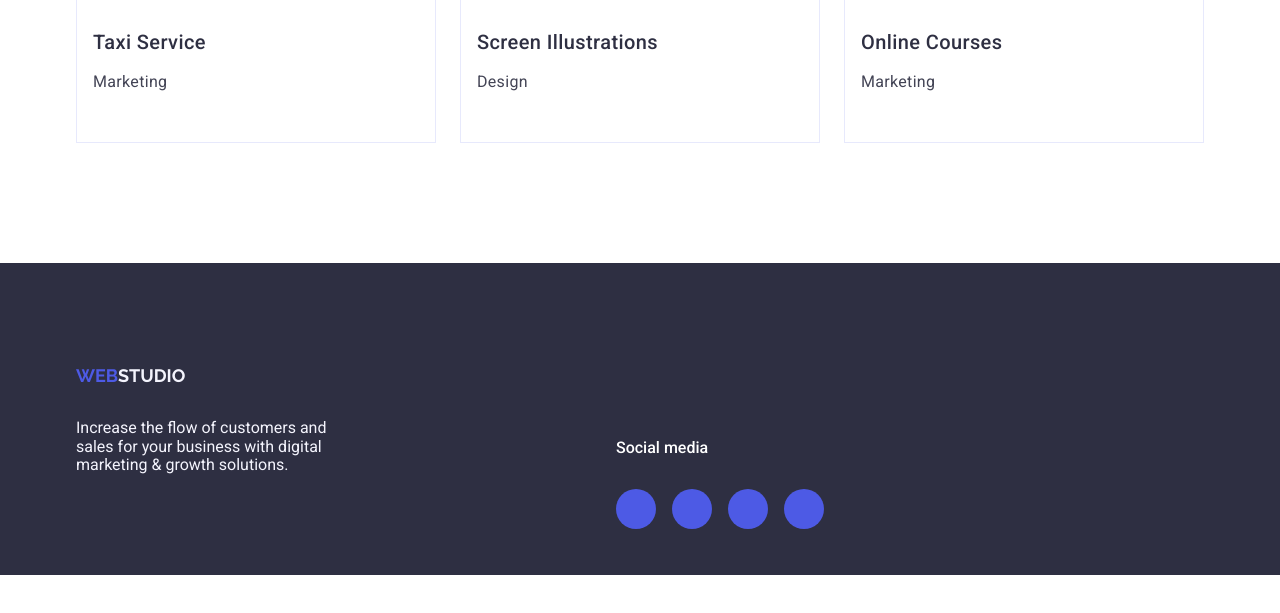
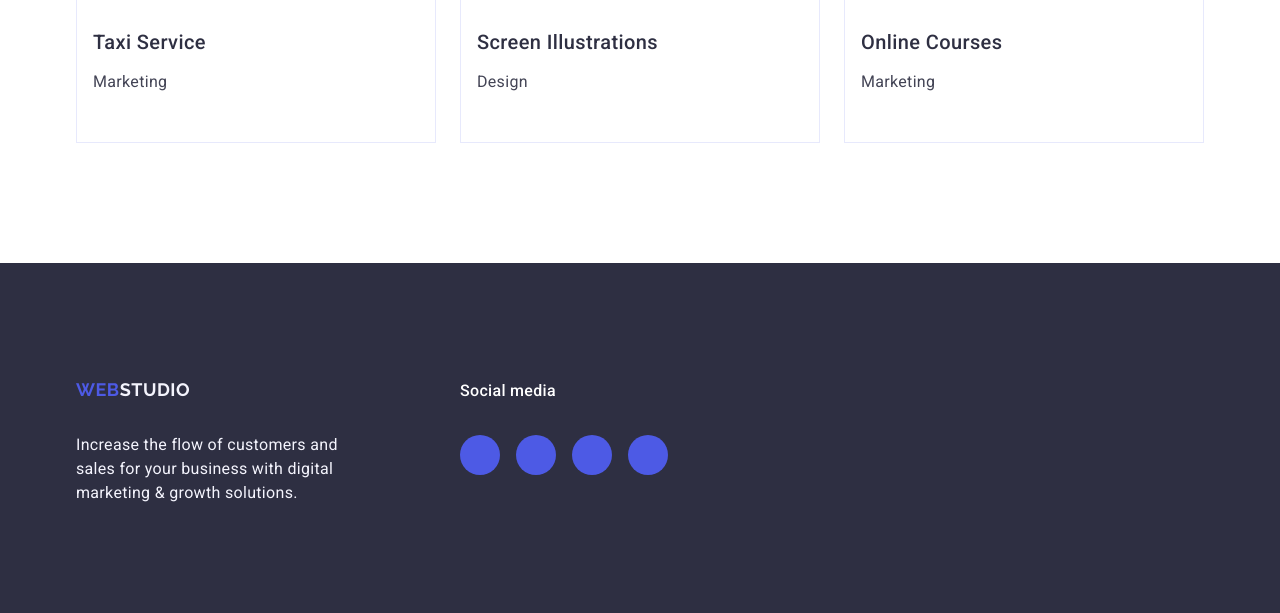
Before and after one commit to azuretigerstudios/goit-markup-hw-04, a plain HTML site: page index.html in a window 1280 px wide. Shown: the part 3109-3722 px from the top of the page. Before the commit the page ends 3684 px from the top, so only its background shows below. Drawn offline with nearby package versions, Linux system fonts and the light colour scheme.

Commit message:
update again

```diff
--- a/css/styles.css
+++ b/css/styles.css
@@ -399,76 +399,79 @@ a {
   color: #434455;
 }
 
-footer {
-  background-color: #2e2f42;
-  height: 312px;
+.footer {
+  background: #2e2f42;
+  padding-top: 100px;
+  padding-bottom: 100px;
 }
-
-.logo2 {
+.footer-container {
+  display: flex;
+  flex-direction: column;
+  align-items: flex-start;
+  margin-right: 120px;
+}
+.logo-footer {
   font-family: "Raleway", sans-serif;
   font-weight: 700;
   font-size: 18px;
-  line-height: 1.17;
-  letter-spacing: 3%;
-  text-decoration: none;
+  line-height: 117%;
+  letter-spacing: 0.03em;
+  text-transform: uppercase;
+  color: #4d5ae5;
+  margin-bottom: 16px;
+  display: inline-block;
 }
-
-.web2 {
-  color: #4d5ae5;
-}
-
-.studio2 {
+.logo-part-footer {
   color: #f4f4fd;
 }
-
 .footer-text {
+  font-weight: 400;
   font-size: 16px;
-  line-height: 1,5;
-  letter-spacing: 2%;
+  line-height: 150%;
+  letter-spacing: 0.02em;
   color: #f4f4fd;
+  max-width: 264px;
 }
-
-.footer-text2{
+.footer-social-media {
+  display: flex;
+  flex-direction: column;
+  align-items: flex-start;
+}
+.footer-social-list {
+  display: flex;
+  gap: 16px;
+  justify-content: center;
+  margin-top: 16px;
+}
+.footer-title {
   font-weight: 500;
   font-size: 16px;
-  line-height: 1,5;
-  letter-spacing: 2%;
-  color: #FFFFFF;
+  line-height: 150%;
+  letter-spacing: 0.02em;
+  color: #fff;
+  margin-bottom: 16px;
 }
-.footer-child1{
-  display: flex;
-  flex-direction: column;
-  width: 264px;
-  gap: 17.5px;
-  padding-top: 101.5px;
-  padding-bottom: 16px;
-}
-
-.footer-child2{
-  display: flex;
-  flex-direction: column;
-  gap: 16px;
-  width: 208px;
-  margin: 0;
-  margin-left: 540px;
-  margin-top: -100px;
-}
-.footer-icon{
-  display: flex;
-  width: 208px;
-  height: 40px;
-  gap: 16px;
-}
-
-.footer-icon .social-link{
-  display: flex;
+.icon-footer {
   width: 40px;
   height: 40px;
+}
+.social-link-footer {
+  width: 100%;
+  height: 100%;
   border-radius: 50%;
-  background-color: #4D5AE5;
+  display: flex;
+  justify-content: center;
+  align-items: center;
+  background-color: #4d5ae5;
+  transition: background-color 250ms cubic-bezier(0.4, 0, 0.2, 1);
 }
-
-.footer-icon .social-link:hover{
-  background-color: #31D0AA;
-  transition: transform 250ms cubic-bezier(0.4, 0, 0.2, 1);
+.social-link-footer:hover {
+  background-color: #31d0aa;
 }
+.social-link-footer:focus {
+  background-color: #31d0aa;
+}
+.footer-top {
+  display: flex;
+  align-items: baseline;
+}
--- a/index.html
+++ b/index.html
@@ -435,35 +435,43 @@
       </section>
     </main>
 
-    <footer class="footer-container">
-      <div class="container">
-        <div class="footer-child1">
-        <a class="logo2" href="WEBSTUDIO"
-          ><span class="web2">WEB</span><span class="studio2">STUDIO</span></a
-        >
+    <footer class="footer">
+      <div class="container footer-top">
+        <!--левая колонка-->
+        <div class="footer-container">
+          <a class="logo-footer" href="./index.html"
+            >Web<span class="logo-part-footer">Studio</span></a
+          >
+          <p class="footer-text">
+            Increase the flow of customers and sales for your business with
+            digital marketing & growth solutions.
+          </p>
+        </div>
 
-        <p class="footer-text">
-          Increase the flow of customers and<br />
-          sales for your business with digital<br />
-          marketing & growth solutions.
-        </div>
-        </p>
-      <div class="footer-child2">
-        <p class="footer-text2">Social media</p>
-      <div class="footer-icon">
-          <a href="https://www.instagram.com" target="_blank" class="social-link">
-          <svg class="social-icon icon-instagram"><use xlink:href="#icon-instagram-2"></use></svg></a>
-
-          <a href="https://www.twitter.com" target="_blank" class="social-link">
-          <svg class="social-icon icon-twitter"><use xlink:href="#icon-twitter-1"></use></svg></a>
-
-          <a href="https://www.facebook.com" target="_blank" class="social-link">
-          <svg class="social-icon icon-facebook"><use xlink:href="#icon-facebook-1"></use></svg></a>
-
-          <a href="https://www.linkedin.com" target="_blank" class="social-link">
-          <svg class="social-icon icon-linkedin"><use xlink:href="#icon-linkedin-1"></use></svg></a>
-        </div>
-        </div>
+        <div class="footer-social-media">
+          <p class="footer-title">Social media</p>
+          <ul class="footer-social-list">
+            <li class="icon-footer">
+              <a class="social-link-footer"
+                ><svg class="social-icon" width="24" height="24">
+                  <use href="./images/icons.svg#icon-instagram"></use></svg></a>
+            </li>
+            <li class="icon-footer">
+              <a class="social-link-footer"
+                ><svg class="social-icon" width="24" height="24">
+                  <use href="./images/icons.svg#icon-twitter"></use></svg></a>
+            </li>
+            <li class="icon-footer">
+              <a class="social-link-footer"
+                ><svg class="social-icon" width="24" height="24">
+                  <use href="./images/icons.svg#icon-facebook"></use></svg></a>
+            </li>
+            <li class="icon-footer">
+              <a class="social-link-footer"
+                ><svg class="social-icon" width="24" height="24">
+                  <use href="./images/icons.svg#icon-linkedin"></use></svg></a>
+            </li>
+          </ul>
         </div>
       </div>
     </footer>
```
